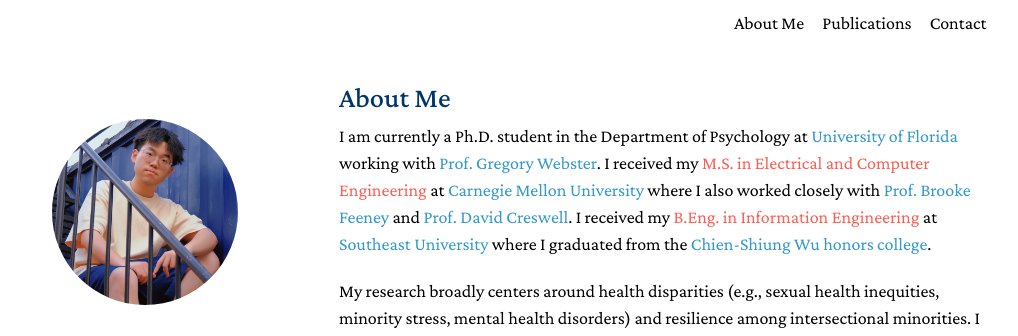
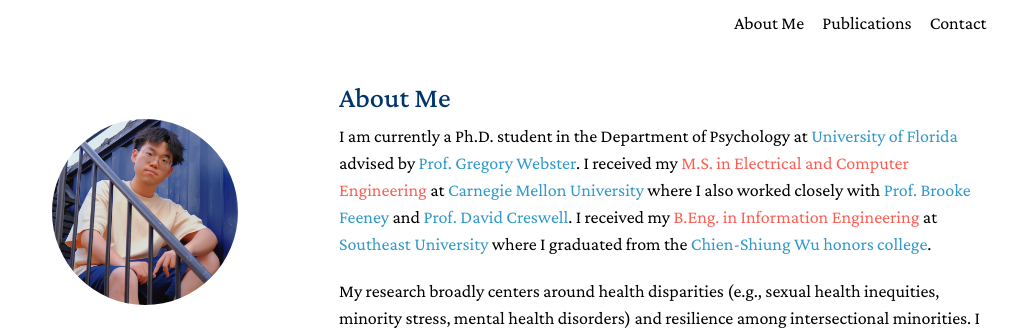
Before and after one commit to zhongchili52/zhongchili52.github.io, a Jekyll site: the page built from index.md, in a window 1280 px wide. Shown: the top 336 px of the page, without its empty margins (131-1149 px from the left). Built offline with Jekyll 4.4.1, drawn with Linux system fonts in a browser that asks for light colours; a style sheet for code colours, icons or effects is not loaded.

Commit message:
Update index.md

```diff
--- a/index.md
+++ b/index.md
@@ -7,7 +7,7 @@
 
 <h2 style="margin: 60px 0px 10px;">About Me</h2>
 
-I am currently a Ph.D. student in the Department of Psychology at [University of Florida](https://psych.ufl.edu/social-psychology/people/) working with [Prof. Gregory Webster](https://www.gdwebster.com/). I received my <font color="#fd5e53">M.S. in Electrical and Computer Engineering</font> at [Carnegie Mellon University](https://www.ece.cmu.edu/) where I also worked closely with [Prof. Brooke Feeney](https://www.cmu.edu/dietrich/psychology/relationships-lab/brooke-feeney-associate-professor.html) and [Prof. David Creswell](https://www.healthandhumanperformancelab.com/people). I received my <font color="#fd5e53">B.Eng. in Information Engineering</font> at [Southeast University](https://www.seu.edu.cn/english/) where I graduated from the [Chien-Shiung Wu honors college](https://wjx.seu.edu.cn/wjxen/).
+I am currently a Ph.D. student in the Department of Psychology at [University of Florida](https://psych.ufl.edu/social-psychology/people/) advised by [Prof. Gregory Webster](https://www.gdwebster.com/). I received my <font color="#fd5e53">M.S. in Electrical and Computer Engineering</font> at [Carnegie Mellon University](https://www.ece.cmu.edu/) where I also worked closely with [Prof. Brooke Feeney](https://www.cmu.edu/dietrich/psychology/relationships-lab/brooke-feeney-associate-professor.html) and [Prof. David Creswell](https://www.healthandhumanperformancelab.com/people). I received my <font color="#fd5e53">B.Eng. in Information Engineering</font> at [Southeast University](https://www.seu.edu.cn/english/) where I graduated from the [Chien-Shiung Wu honors college](https://wjx.seu.edu.cn/wjxen/).
 
 My research broadly centers around health disparities (e.g., sexual health inequities, minority stress, mental health disorders) and resilience among intersectional minorities. I am also fascinated by employing novel and advanced techniques in machine learning, statistical and computational modeling, and engineering to enhance detection and prediction accuracy in healthcare and tackle the complexity and nonlinearity inherent in psychological and behavioral sciences. A significant portion of my work is dedicated to historically underrepresented and stigmatized populations, including LGBTQ+ individuals, single individuals, and racial/ethnic minorities. By shedding light on the unique challenges and resilience of these groups, I aim to contribute to a more inclusive and comprehensive understanding of health and well-being and develop potential interventions.
 
```
